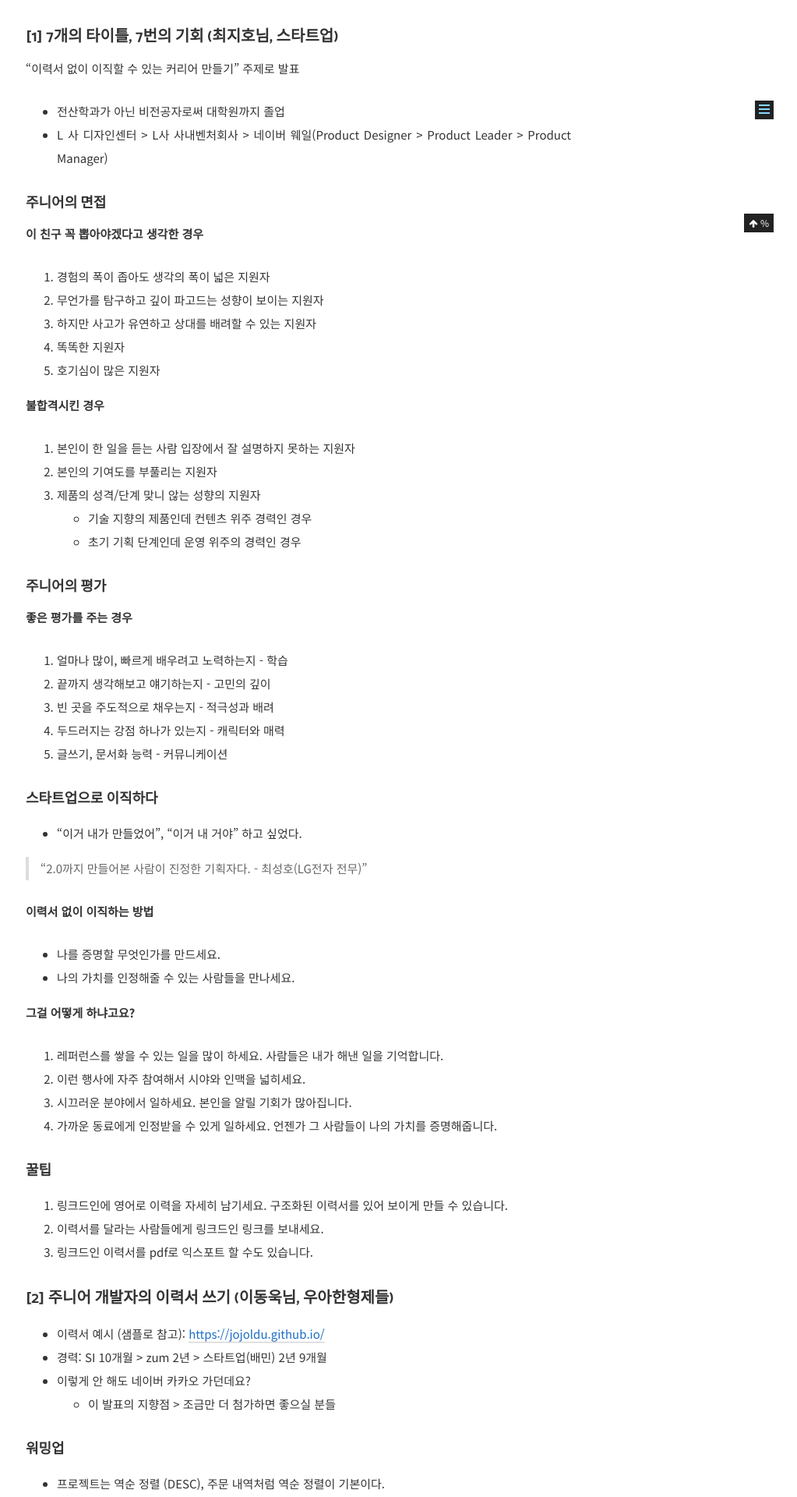
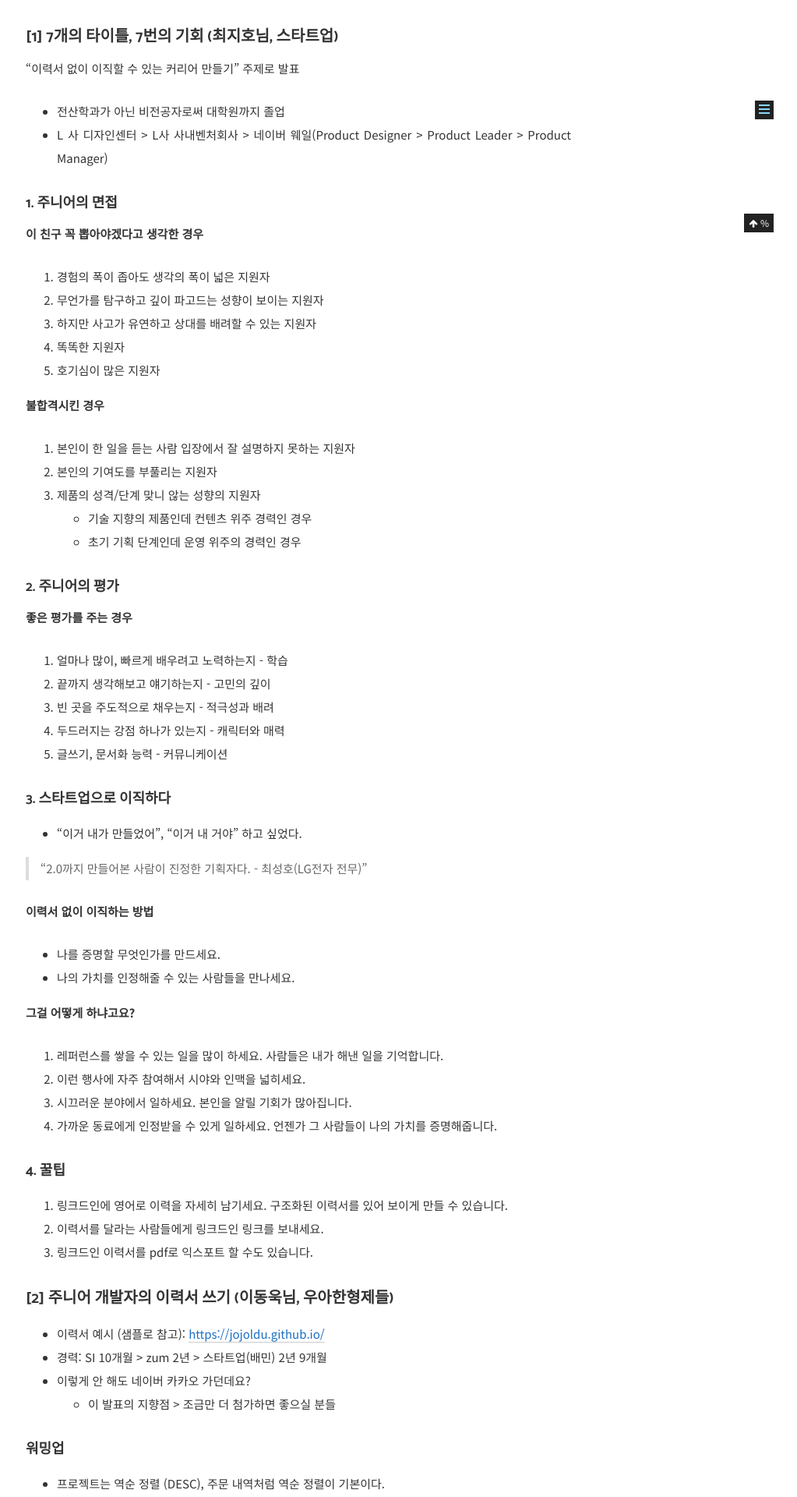
Before and after one commit to gwonsungjun/gwonsungjun.github.io, a Jekyll site: the page built from _posts/2019-09-26-99con-resume.md, in a window 1280 px wide. Shown: the part 702-2622 px from the top of the page at 78% size, without its empty margins (257-1280 px from the left). Built offline with Jekyll 4.4.1, drawn with Linux system fonts in a browser that asks for light colours; comment, search, counter and statistics services are not loaded.

Commit message:
Update 99CON Resume seminar review post

```diff
--- a/_posts/2019-09-26-99con-resume.md
+++ b/_posts/2019-09-26-99con-resume.md
@@ -22,7 +22,7 @@
 - 전산학과가 아닌 비전공자로써 대학원까지 졸업
 - L 사 디자인센터 > L사 사내벤처회사 > 네이버 웨일(Product Designer > Product Leader > Product Manager)
 
-#### 주니어의 면접
+#### 1. 주니어의 면접
 
 **이 친구 꼭 뽑아야겠다고 생각한 경우**
 
@@ -40,7 +40,7 @@
     - 기술 지향의 제품인데 컨텐츠 위주 경력인 경우
     - 초기 기획 단계인데 운영 위주의 경력인 경우
 
-#### 주니어의 평가
+#### 2. 주니어의 평가
 
 **좋은 평가를 주는 경우**
 
@@ -50,7 +50,7 @@
 4. 두드러지는 강점 하나가 있는지 - 캐릭터와 매력
 5. 글쓰기, 문서화 능력 - 커뮤니케이션
 
-#### 스타트업으로 이직하다
+#### 3. 스타트업으로 이직하다
 
 - "이거 내가 만들었어", "이거 내 거야" 하고 싶었다.
 
@@ -68,7 +68,7 @@
 3. 시끄러운 분야에서 일하세요. 본인을 알릴 기회가 많아집니다.
 4. 가까운 동료에게 인정받을 수 있게 일하세요. 언젠가 그 사람들이 나의 가치를 증명해줍니다.
 
-#### 꿀팁
+#### 4. 꿀팁
 
 1. 링크드인에 영어로 이력을 자세히 남기세요. 구조화된 이력서를 있어 보이게 만들 수 있습니다.
 2. 이력서를 달라는 사람들에게 링크드인 링크를 보내세요.
@@ -108,7 +108,7 @@
 - 사이드 프로젝트 있으면 `가산점 ++`
 - 링크드인, 페이스북 등 SNS 계정 - 선택
 
-Question.
+**Question.**
 
 - Github이 깡통이라면 ? TIL (o), fork (효과 x, fork로 잔디밭 만들지 마!), 학교 프로젝트 (효과 o)
 - 블로그가 없는데요? 웬만하면 만드세요. (네이버 블로그 제외...)
@@ -127,7 +127,7 @@
 - 최대한 숫자로 표현
     - 대용량/대규모 → RPM/TPS/PV/MAU 등 구체적 숫자
 
-Question.
+**Question.**
 
 - 피해야 할 단어 ?
     - 열정/노력/도전 정신 등 (이거 없는 분 계시나요)
@@ -142,7 +142,7 @@
 - 경력에 비해 너무 많은 기술 스택은 오히려 좋지 않다.
 - Java 백엔드 개발자 직군에 지원하면서 머신러닝/블록체인/AI 등등은 소용 없다. (주니어가 위 기술이 주력으로 하기엔 어렵다)
 
-Question.
+**Question.**
 
 - 그동안 해온 기술과 다르다면? 러닝커브를 강조하는 이력서로
 - 내가 얼마나 빠르게/바르게 기술을 배울 수 있는 사람인지 (나만의 학습 방법을 이야기해 주세요.)
@@ -163,7 +163,7 @@
 - 프로젝트가 있으니 요약정리한다.
 - 프로젝트 성과 외 언급할 것들
 
-Question.
+**Question.**
 
 - 경력/프로젝트가 너무 적을 때는?
     - 교육/스터디로 간을 맞추자.
@@ -172,7 +172,7 @@
 
 어떤 기준으로 교육을 선택하고 무엇을 배웠는지 정리한다. (증거는 필수)
 
-Question.
+**Question.**
 
 - 교육 / 스터디 주제는? `테스트 코드 / OOP / 클린 코드, 쿼리 튜닝, 리눅스 등... (백엔드 개발자 기준)`
     - `혼자서 MSA(,쿠버네티스) 연습 중이라는 말은 하지 말자, 테스트 코드 oop 등이 먼저다.`
@@ -181,7 +181,7 @@
 
 #### 5. 오픈소스
 
-Question.
+**Question.**
 
 - star 많은 오픈소스는 효과가 있다? 필수?
     - [rankedin.kr](http://rankedin.kr) 기준 국내 오픈소스 랭킹 42위 but 이력서에 사용되는 일은 없었다.
@@ -216,57 +216,56 @@
 
 ### 패널 토크(강미경님, 최지호님, 이동욱님)
 
-Q.  다양한 것들 중에 어떤 걸 남기고, 어떤 걸 빼야 하는지가 어렵습니다.
+**Q.  다양한 것들 중에 어떤 걸 남기고, 어떤 걸 빼야 하는지가 어렵습니다.**
 - A. 이상한모임 강미경님 적은 글 확인 ([https://blog.weirdx.io/post/61288](https://blog.weirdx.io/post/61288))
 
-Q. 대외활동이나 외국어 능력 등을 어떻게 작성하는게 좋을까요? 서류통과나 면접에서 많이 중요한가요?
+**Q. 대외활동이나 외국어 능력 등을 어떻게 작성하는게 좋을까요? 서류통과나 면접에서 많이 중요한가요?**
 - A. 스토리가 중요. 개발 경험 산만하게 쭉 나열한건 의미 없음, 하나로 엮여서 스토리를 만들고, 이런 능력이 있으니깐 이런걸 기여할 수 있다 어필하면 좋음
 
-Q. 비전공자로 개발을 하고 있습니다. 전공지식이 없는 것을 어떻게 보완해야 할지 막막합니다.
+**Q. 비전공자로 개발을 하고 있습니다. 전공지식이 없는 것을 어떻게 보완해야 할지 막막합니다.**
 - A. 전공지식이 부족한 부분은 돈으로 교육을 듣는다. (자바지기님 등의 교육) 유료기관, 돈을 투자해서라도 듣는거 추천
 
-Q. 주니어때 했던 일 기억나지 않고 신입 때 했던 것들은 기술에 대한 변별력이 없었는데 어떻게 기술해야 할까요?
+**Q. 주니어때 했던 일 기억나지 않고 신입 때 했던 것들은 기술에 대한 변별력이 없었는데 어떻게 기술해야 할까요?**
 - A. 버려라~
 
-Q. 이력서도 자기 PR, 흥미롭고 쉬운 이력서를 만들 것인지? 이해해야 하지만 철저하고 꼼꼼한 서류를 만들어야 할지 고민입니다.
+**Q. 이력서도 자기 PR, 흥미롭고 쉬운 이력서를 만들 것인지? 이해해야 하지만 철저하고 꼼꼼한 서류를 만들어야 할지 고민입니다.**
 - A. 흥미롭고 쉬운 게 중요하다. 면접을 무조건 가야 하는데, 이력서에서 매력적이고 재밌고 흥미가 있어서 이 사람 만나서 이런거 물어보고 싶다는 생각이 들어야 한다.
 
-Q. 이력서와 경력기술서를 분리해서 관리하는 것이 맞으까요? 내용이 중복으로 보이는건 아닐까요?
+**Q. 이력서와 경력기술서를 분리해서 관리하는 것이 맞으까요? 내용이 중복으로 보이는건 아닐까요?**
 - A. 경력기술서 따로 안 씀
 
-Q. 운영 위주로 업무를 진행하는데, 경력 기술서 어떻게 작성해야 할까요?
+**Q. 운영 위주로 업무를 진행하는데, 경력 기술서 어떻게 작성해야 할까요?**
 - A. 어떤 프로젝트를 개선하려고 노력했는지에 대한 설명
 
-Q. 지원동기를 어떻게 써야 할지 감이 오지 않습니다. 그 회사만을 위한 맞춤 지원동기를 작성하는 팁이 있을까요?
+**Q. 지원동기를 어떻게 써야 할지 감이 오지 않습니다. 그 회사만을 위한 맞춤 지원동기를 작성하는 팁이 있을까요?**
 - A. 하고 싶은 일이 있어야 가는 거지, 여기가 싫어서 가면 후회할 것이다. 하고 싶은 일이 명확히 드러나고 이 프로덕트에 얼마나 관심이 많은지 들어내면 좋음 (없으면 정성이 안 느껴진다.)
 
-Q. 회사 업무만으로는 지원하는 직무에 부족하다고 느낄 때, 사이드 프로젝트로 어필해도 좋을까요?
+**Q. 회사 업무만으로는 지원하는 직무에 부족하다고 느낄 때, 사이드 프로젝트로 어필해도 좋을까요?**
 - A. 사이드 프로젝트가 코드로만 끝나지 않고 웹이나 앱으로 도메인까지 붙어있으면 좋다. (남는 시간에 부족한 걸 채우기 위해 공부했다. → 큰 가산점) , 지금 하는 직무와 맞지 않으면 사이드 프로젝트 GOGO
     - 회사 업무는 js 프론트 개발 주력, 사이드 프로젝트로 백엔드 프로젝트 해서 어필하니 효과가 있었다.
 
-Q. 백엔드 개발을 하다 프론트로 전직함, 다시 프론트 개발자로 이원할때, 이전 백엔드 경력도 써야하나? 앱도 공부한적 있는데 도움이 될까?
+**Q. 백엔드 개발을 하다 프론트로 전직함, 다시 프론트 개발자로 이원할때, 이전 백엔드 경력도 써야하나? 앱도 공부한적 있는데 도움이 될까?**
 - A. 하나의 서비스를 만드는데 필요한 기술이기 때문에 도움이 된다. 프론트엔드 개발을 하고 있지만 백엔드 해봤기 떄문에 api 통신, json spec 맞추는 커뮤니케이션에 친숙하다.
 
-Q. 다른 직무로 전직, 목표하는 직무에 대한 업무 경험이 없는데 어떻게 보완?
+**Q. 다른 직무로 전직, 목표하는 직무에 대한 업무 경험이 없는데 어떻게 보완?**
 - A. 교육 등으로, 돈을 바르는 방법도 있음.
 
-Q. 저와 맞는 회사인지 어떻게 알 수 있나요?
+**Q. 저와 맞는 회사인지 어떻게 알 수 있나요?**
 - A. 나랑 맞는 조건이 어떤 건지 나열해 보자. 내 성향은 어떻고 나랑 맞는 회사는 어떤 회사인지 생각하고 정리하자
     - 내 성향 파악 (내향, 외향)
     - 돈보다 성장의 기회를 잡자?
 
-Q. 지금 프로젝트를 진행하고 있는데, 중간에 퇴사하면 민폐가 되지 않나요?
+**Q. 지금 프로젝트를 진행하고 있는데, 중간에 퇴사하면 민폐가 되지 않나요?**
 - A. 그걸 걱정할건 매니저가 할 일. 빨리 얘기해서 매니저가 해결책을 찾도록 해야함, 민폐가 아닐까라는 생각을 굳이 안 해도 될 것 같다.
 
-Q. 지금 회사가 하고 싶은 분야가 아니라서, 정말 하고 싶은 분야로 이직할 때 경력으로 인정해줄까 고민입니다.
+**Q. 지금 회사가 하고 싶은 분야가 아니라서, 정말 하고 싶은 분야로 이직할 때 경력으로 인정해줄까 고민입니다.**
 - A. 경력으로 인정을 해주면서 그만큼의 퍼포먼스에 대한 기대를 못 채울 것 같다면 경력으로 인정해주지 않는 것이 다행일 수 있다. 연봉에 대한 부분은 입사해서 퍼포먼스를 내면 연봉협상을 할 수 있으니까..
 
-Q. 개발실력 이외에 개발자가 신경 쓰고 발전시켜야 하는 역량이 있다면 무엇이 있을까요?
+**Q. 개발실력 이외에 개발자가 신경 쓰고 발전시켜야 하는 역량이 있다면 무엇이 있을까요?**
 - A. `나보다 경력 높은 사람을 설득할 수 있어야 하고, 경력 낮은 사람한테 설득당할 수 있어야 한다.` 협업하는 능력을 키우는게 좋다.
 
-Q. 커리어의 방향과 계획을 세우는게 막연합니다. 구체화하고 실천할 수 있는 방법이 무엇이 있을까요?
+**Q. 커리어의 방향과 계획을 세우는게 막연합니다. 구체화하고 실천할 수 있는 방법이 무엇이 있을까요?**
 - A. 큰 회사에서 점점 작은 회사로 가면서 부품이 아닌 내 것을 만들어보자. 즉, 방향은 있었지만 따로 구체적인 계획은 없었다.
-
 
 
 ## 2. 라이트닝 토크
@@ -288,7 +287,7 @@
     - 일정 목표를 가지고 미래를 준비한 내용이 이력서에 보이면 +a
     - 그걸 실무에서 쓸 수 있다는게 증명되면 ++aa
 
-추가 꿀팁 - 임원 입장에서 +a 점수 주고 싶은 이력서
+#### 추가 꿀팁 - 임원 입장에서 +a 점수 주고 싶은 이력서
 
 - 이력서의 핵심과 상세를 나누기
     - 꼭 전달하고 싶은 핵심 되는 요소를 상단에 짧고 집중력 있게
```
